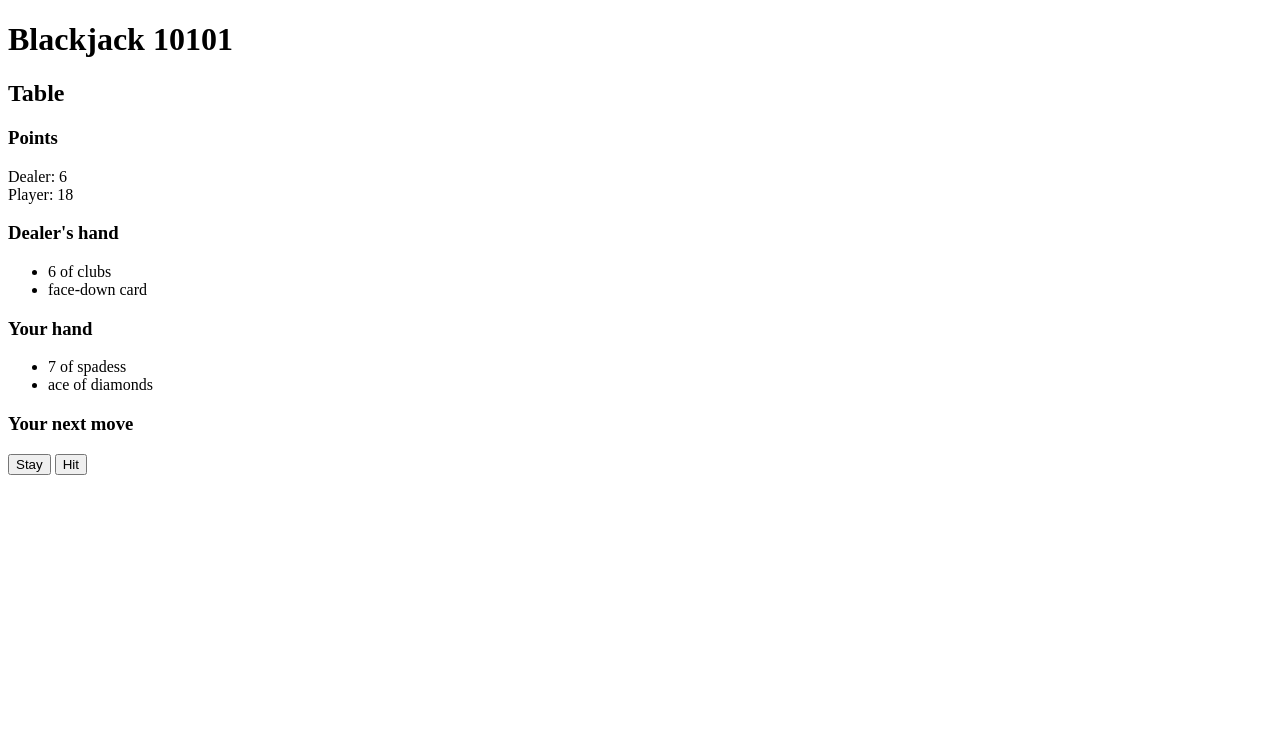
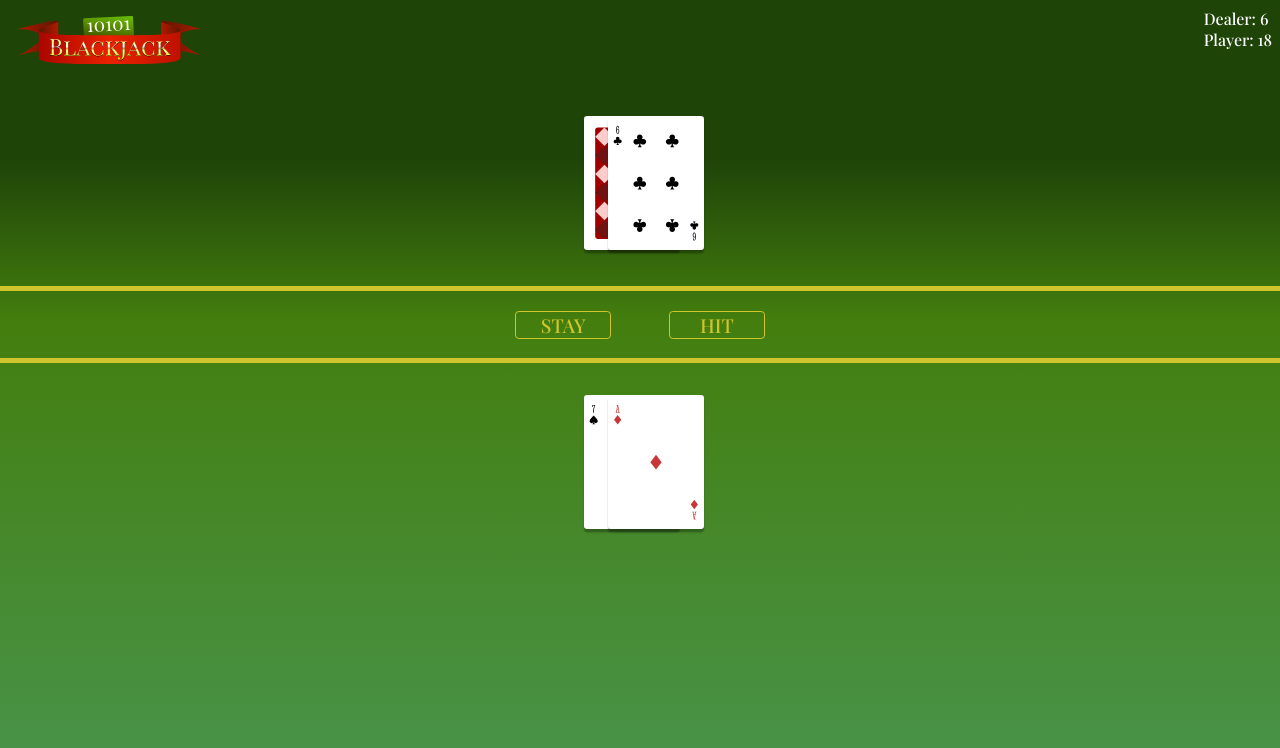
Before and after one commit to foxbunny/blackjack, a website with bundled scripts: page index.html in a window 1280 px wide. Both pictures are taken after a click on the button "Start a new game". Built offline with nearby package versions, Linux system fonts and the light colour scheme.

Commit message:
Add styling and card graphics

```diff
--- a/deck.js
+++ b/deck.js
@@ -7,7 +7,7 @@ export function createDeck() {
 		let newCards = []
 
 		for (let value = 0; value++ < 13;) newCards.push(
-			{suit: 'spadess', value},
+			{suit: 'spades', value},
 			{suit: 'hearts', value},
 			{suit: 'clubs', value},
 			{suit: 'diamonds', value},
--- a/index.client.js
+++ b/index.client.js
@@ -472,6 +472,10 @@ function gameScreen(options) {
 		let cardNode = elements.cardTemplate.cloneNode(true)
 		cardNode.querySelector('[data-slot=suit]').textContent = card.suit
 		cardNode.querySelector('[data-slot=value]').textContent = formatCardValue(card.value)
+		cardNode.querySelector('[data-slot=graphic]').setAttribute(
+			'href',
+			'cards.svg#card-' + card.suit + '-' + card.value
+		)
 		return cardNode
 	}
 
@@ -479,7 +483,8 @@ function gameScreen(options) {
 		let cardNode = elements.cardTemplate.cloneNode(true)
 		let cardSlot = cardNode.querySelector('[data-slot=card]')
 		cardSlot.dataset.facedown = true
-		cardSlot.textContent = 'face-down card'
+		cardNode.querySelector('[data-slot=desc]').textContent = 'face-down card'
+		cardNode.querySelector('[data-slot=graphic]').setAttribute('href', 'cards.svg#card-back')
 		return cardNode
 	}
 
--- a/index.html
+++ b/index.html
@@ -11,10 +11,8 @@
 		<title>Blackjack 10101</title>
 	</head>
 	<body>
-		<h1>Blackjack 10101</h1>
-
 		<noscript>
-			<h2>This game requires JavaScript</h2>
+			<h1>This game requires JavaScript</h1>
 
 			<p>
 				This game needs a browser with JavaScript support. Please enable JavaScript or use a
@@ -23,12 +21,22 @@
 		</noscript>
 
 		<main id="initial-screen" aria-labelledby="new-game">
+			<h1>
+				<span>Blackjack 10101</span>
+				<svg><use href="cards.svg#logo"/></svg>
+			</h1>
+
 			<h2 id="new-game">New game</h2>
 
 			<button id="start-game">Start a new game</button>
 		</main>
 
 		<main id="game-screen" aria-labelledby="table" hidden>
+			<h1>
+				<span>Blackjack 10101</span>
+				<svg><use href="cards.svg#logo"/></svg>
+			</h1>
+
 			<h2 id="table">Table</h2>
 
 			<div role="region" aria-labelledby="points">
@@ -49,28 +57,30 @@
 				<ul id="dealer-cards"></ul>
 			</div>
 
+			<div id="outcome" aria-live="polite"></div>
+
+
+			<div id="player-actions" role="region" aria-labelledby="actions" hidden>
+				<h3 id="actions">Your next move</h3>
+
+				 <button value="stay">Stay</button>
+				 <button value="hit">Hit</button>
+			</div>
+
 			<div role="region" aria-labelledby="players-hand">
 				<h3 id="players-hand">Your hand</h3>
 				<ul id="player-cards"></ul>
 			</div>
-
-			<div id="player-actions" role="region" aria-labelledby="actions" hidden>
-				<h3 id="actions">Your next move</h3>
-
-				<div>
-					<button value="stay">Stay</button>
-					<button value="hit">Hit</button>
-				</div>
-			</div>
-
-			<div id="outcome" aria-live="polite"></div>
 		</main>
 
 		<template data-name="card">
-			<li data-slot="card">
-				<span data-slot="value"></span>
-				of
-				<span data-slot="suit"></span>
+			<li data-slot="card" class="card">
+				<span data-slot="desc">
+					 <span data-slot="value"></span>
+					 of
+					 <span data-slot="suit"></span>
+				</span>
+				<svg><use data-slot="graphic" /></svg>
 			</li>
 		</template>
 	</body>
--- a/index.screen.css
+++ b/index.screen.css
@@ -0,0 +1,221 @@
+/* RESET */
+
+*, *::after, *::before {
+	box-sizing: border-box;
+}
+
+html, body, ul {
+	padding: 0;
+}
+
+html, body, ul {
+	margin: 0;
+}
+
+button {
+	padding: 0;
+
+	font: inherit;
+	color: inherit;
+	background: transparent;
+	border: 0;
+	cursor: pointer;
+}
+
+h1, h2, h3 {
+	font-size: 100%;
+	margin: 0;
+}
+
+li {
+	list-style: none;
+}
+
+/* COMMON STYLES */
+
+@font-face {
+	font-family: 'Playfair Display';
+	src: url('font/PlayfairDisplay-Medium.woff2') format('woff2'),
+	url('font/PlayfairDisplay-Medium.woff') format('woff');
+	font-weight: 500;
+	font-style: normal;
+	font-display: swap;
+}
+
+h1 > span,
+h2, h3,
+[data-slot='desc'],
+#--visually-hidden {
+	position: absolute;
+	overflow: hidden;
+	clip-path: inset(50%);
+	width: 1px;
+	height: 1px;
+}
+
+/* STYLES */
+
+body {
+	--table-shadow: rgba(31,68,8,1);
+	--table-back:  rgba(67,126,14,1);
+	--table-front: rgba(73,149,78,1);
+	--text-color: white;
+	--text-secondary: #feff94;
+	--accent-bg: #e92200;
+	--accent-bg-focus: #bb1900;
+	--accent-secondary: #c83737;
+	--gold-gradient: linear-gradient(90deg, rgba(231,214,12,1) 0%, rgba(233,202,14,1) 14%, rgba(237,206,17,1) 35%, rgba(102,88,58,1) 52%, rgba(241,236,179,1) 55%, rgba(242,203,18,1) 72%, rgba(252,200,3,1) 100%);
+	--table-lettering-color: #d0c52d;
+
+	min-height: 100vh;
+	font-family: "Playfair Display", serif;
+	background-color: var(--table-back);
+	background-image: linear-gradient(180deg, var(--table-shadow) 10em, var(--table-back) 20em, var(--table-front) 100%);
+	background-size: 100%;
+	background-repeat: no-repeat;
+	color: var(--text-color);
+}
+
+#initial-screen:not([hidden]) {
+	display: flex;
+	flex-direction: column;
+	justify-content: center;
+	gap: 3em;
+}
+
+#initial-screen h1 {
+	display: flex;
+	justify-content: center;
+	transition: min-width 0.5s;
+	padding: 3em;
+}
+
+#start-game {
+	position: relative;
+	align-self: center;
+	background: var(--accent-bg);
+	color: var(--text-secondary);
+	padding: 0.5em 2em 0.7em;
+	font-size: 150%;
+	border-radius: 0.4em;
+	overflow: hidden;
+	box-shadow: 0 0.1em 0.1em rgba(0, 0, 0, 0.4);
+	transition: background 0.3s;
+}
+
+#start-game:is(:hover, :focus-visible) {
+	background: var(--accent-bg-focus);
+}
+
+#start-game::after,
+#start-game::before {
+	content: '';
+	display: block;
+	position: absolute;
+	left: 0;
+	right: 0;
+	height: 0.2em;
+	background-image: var(--gold-gradient);
+}
+
+#start-game::before {
+	top: 0;
+}
+
+#start-game::after {
+	bottom: 0;
+}
+
+#game-screen h1 {
+	padding: 1em;
+}
+
+#game-screen h1 svg {
+	height: 3em;
+	aspect-ratio: 726/186;
+}
+
+h1 svg {
+	max-width: calc(100vw - 2em);
+}
+
+#initial-screen h1 svg {
+	min-width: 40em;
+}
+
+#game-screen:not([hidden]) {
+	display: flex;
+	flex-direction: column;
+	gap: 2em;
+}
+
+#dealer-cards,
+#player-cards {
+	position: relative;
+	display: flex;
+	justify-content: center;
+	width: 3em; /* NB: causes the cards to overlap */
+	left: -2em;
+	margin: 0 auto;
+}
+
+#dealer-cards {
+	flex-direction: row-reverse;
+}
+
+.card {
+	min-width: 1em; /* NB: minimum visible portion of the card */
+}
+
+.card > svg {
+	width: 6em;
+	padding: 0.1em;
+	border-radius: 0.2em;
+	background: white;
+	box-shadow: 0 0.2em 0.1em rgba(0, 0, 0, 0.3);
+	aspect-ratio: 160/224;
+}
+
+[data-facedown=true] {
+	z-index: -1;
+}
+
+#outcome:empty {
+	display: none;
+}
+
+#player-actions:not([hidden]),
+#outcome:not(:empty) {
+	position: relative;
+
+	color: var(--table-lettering-color);
+	border-top: 0.3em solid var(--table-lettering-color);
+	border-bottom: 0.3em solid var(--table-lettering-color);
+	text-align: center;
+	font-size: 120%;
+	text-transform: uppercase;
+}
+
+#outcome {
+	padding: 1.1em;
+}
+
+#player-actions:not([hidden]) {
+	padding: 1em;
+	display: flex;
+	justify-content: center;
+	gap: 3em;
+}
+
+#player-actions button {
+	text-transform: uppercase;
+	border: 0.1em solid var(--table-lettering-color);
+	width: 5em;
+	border-radius: 0.2em;
+}
+
+[aria-labelledby=points] {
+	position: absolute;
+	right: 0.5em;
+	top: 0.5em;
+}
```
Also changed, not shown: README.md, cards.svg (added), font/PlayfairDisplay-Medium.woff (added), font/PlayfairDisplay-Medium.woff2 (added), 1 other file.
